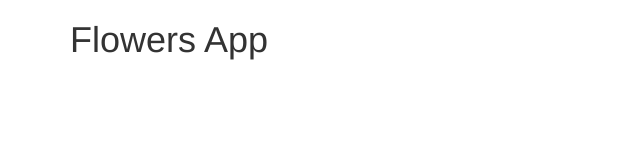
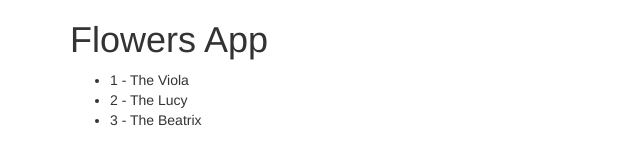
Before and after one commit to traviagio/flowers-app, a website: page public/index.html in a window 1280 px wide. Shown: the whole page, without its empty margins (0-640 px from the left). Drawn offline with Linux system fonts and the light colour scheme.

Commit message:
reading basic data

```diff
--- a/public/index.html
+++ b/public/index.html
@@ -1,5 +1,5 @@
 <!DOCTYPE html>
-<html data-ng-app="">
+<html data-ng-app="FlowersApp">
 <head>
 	<title>Flowers App</title>
 	<link rel="stylesheet" type="text/css" href="css/bootstrap.min.css">
@@ -7,8 +7,14 @@
 	<script type="text/javascript" src="js/lib/angular.min.js"></script>
 	<script type="text/javascript" src="js/lib/jquery.min.js"></script>
 	<script type="text/javascript" src="js/lib/bootstrap.min.js"></script>
+	<script type="text/javascript" src="js/controller/app.js"></script>
 </head>
-<body class="container">
+<body class="container" data-ng-controller="FlowersController">
 	<h1>Flowers App</h1>
+	<ul>
+        <li data-ng-repeat="flower in flowers">
+            {{flower.id}} - {{flower.name}}
+        </li>
+    </ul>
 </body>
 </html>
--- /dev/null
+++ b/public/js/controller/app.js
@@ -0,0 +1,51 @@
+window.FlowersApp = angular.module('FlowersApp', []);
+
+FlowersApp.controller("FlowersController", function ($scope) {
+    $scope.flowers = [
+        {
+            "id":1,
+            "name":"The Viola",
+            "description":"The Viola, a bouquet of deep purples and smoky greys, is inspired by Shakespeare's feistiest heroine. Bolero calla lilies and purple brassica, united with blue eryngium and pussy willow, create an irresistible display with a rock and roll edge. ",
+            "created_at":"2014-11-21T13:53:53.485+00:00",
+            "updated_at":"2014-11-21T13:57:41.347+00:00",
+            "instructions":"Introducing The Viola, a bouquet of deep purples and smoky greys, inspired by Shakespeare's feisty heroine. Bolero calla lilies and purple brassica, united with blue eryngium and pussy willow, create an irresistible display with a rock and roll edge.\r\nDesigned by our florist and arranged by hand for you, The Viola is ready to be displayed in your favourite vase. Just cut each stem diagonally about 3cm from the end, and re-trim every few days to enjoy your bouquet for as long as possible.",
+            "collection_id":2,
+            "weekly_bouquet":false,
+            "starting_on":"2014-11-25",
+            "ending_on":"2500-01-01",
+            "slug":"the-viola",
+            "lily_free":false,
+            "thumb": "https://res.cloudinary.com/bloomandwild/image/upload/s--48E66Z2d--/t_product_box_website_main.lossless_compression/v1416578534/wqgrt0fe04mzmfx2h8zp.jpg"
+        },
+        {
+            "id":2,
+            "name":"The Lucy",
+            "description":"Add a touch of sophisticated winter sparkle to their Christmas with The Lucy. Inspired by the snowy forests of Narnia, this arrangement combines white bloom chrystanthemums, eryngium orion, fir and hypericum berries.",
+            "created_at":"2014-11-21T13:53:53.214+00:00",
+            "updated_at":"2014-11-21T13:55:39.318+00:00",
+            "instructions":"The Lucy was designed by our florist and chosen for you. Inspired by the snowy forests of Narnia, the arrangement combines white bloom chrystanthemums, eryngium orion, hypericum berries and fur with a touch of winter sparkle.\r\nGather the fir, pine and eucalyptus to create a base for your arrangement. Intersperse the berries and eryngium throughout and place birch twigs around the edges of the foliage to add height. Finally, trim the white blooms to different lengths, and arrange in the centre of your bouquet for a stunning focal point.",
+            "collection_id":1,
+            "weekly_bouquet":false,
+            "starting_on":"2014-11-25",
+            "ending_on":"2500-01-01",
+            "slug":"the-lucy",
+            "lily_free":false,
+            "thumb": "https://res.cloudinary.com/bloomandwild/image/upload/s--kU6OTH4s--/t_product_box_website_main.lossless_compression/v1417198974/rfw4n13cdkkkmpy9gm22.jpg"
+        },
+        {
+            "id":3,
+            "name":"The Beatrix",
+            "description":"Velvety petals and festive fragrances combine with a hint of Christmas sparkle in this traditional Christmas arrangement, featuring burgundy carnations, rosemary, cinnamon and fir.",
+            "created_at":"2014-11-21T13:53:53.375+00:00",
+            "updated_at":"2014-11-21T13:57:32.297+00:00",
+            "instructions":"The Beatrix was designed by our florist and chosen for you. Velvety petals and festive fragrances combine with a hint of Christmas sparkle in this traditional arrangement that features burgundy carnations, rosemary, cinnamon and fir.\r\n\r\nGather the fir, pine and rosemary to create a base for your arrangement. Keeping the bear grass tied together, insert this in the centre of the foliage. Intersperse the carnations, leucadenron and eryngium throughout. Finally, position the cinnamon and berries, and pull out individual strands of bear grass for movement and height.",
+            "collection_id":1,
+            "weekly_bouquet":false,
+            "starting_on":"2014-11-25",
+            "ending_on":"2500-01-01",
+            "slug":"the-beatrix",
+            "lily_free":false,
+            "thumb": "https://res.cloudinary.com/bloomandwild/image/upload/s--U38TxnZw--/t_product_box_website_main.lossless_compression/v1417199030/vic4oblscftagpfgtoqg.jpg"
+        }
+    ];
+});
```
